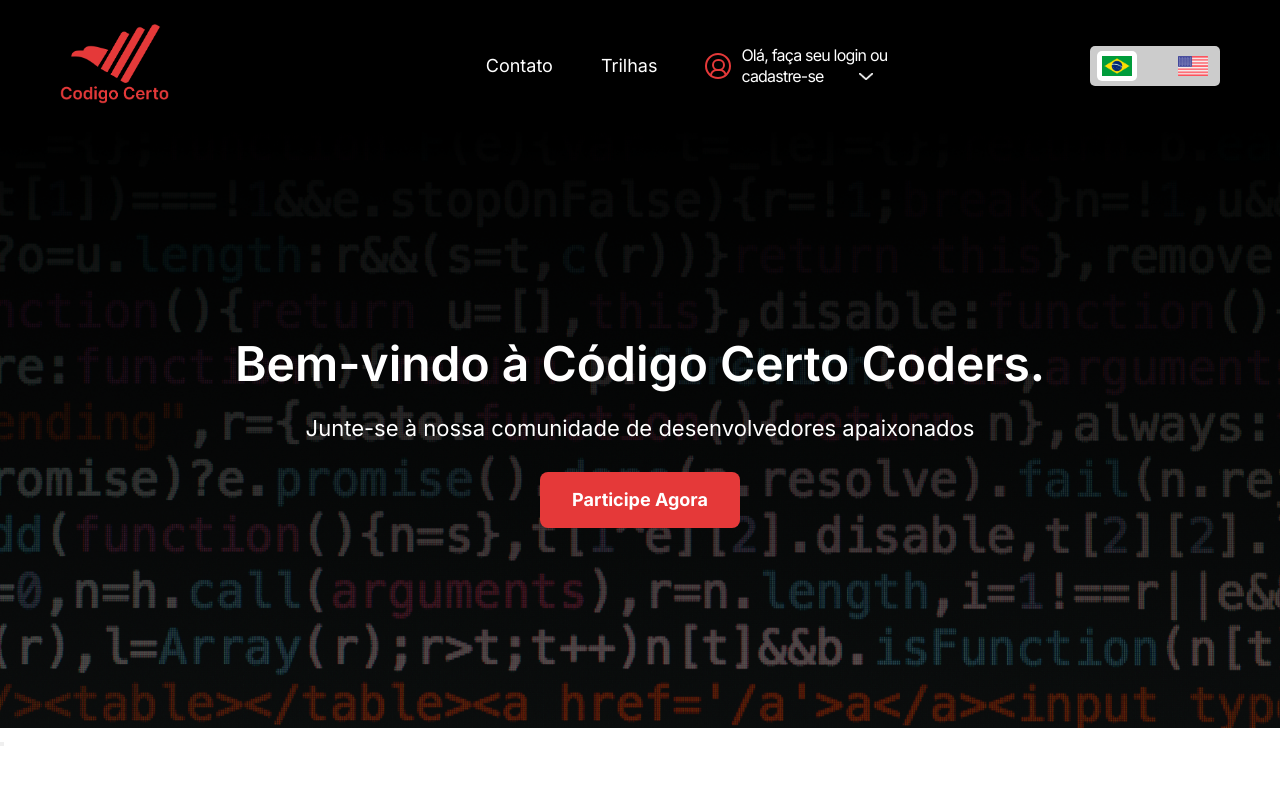
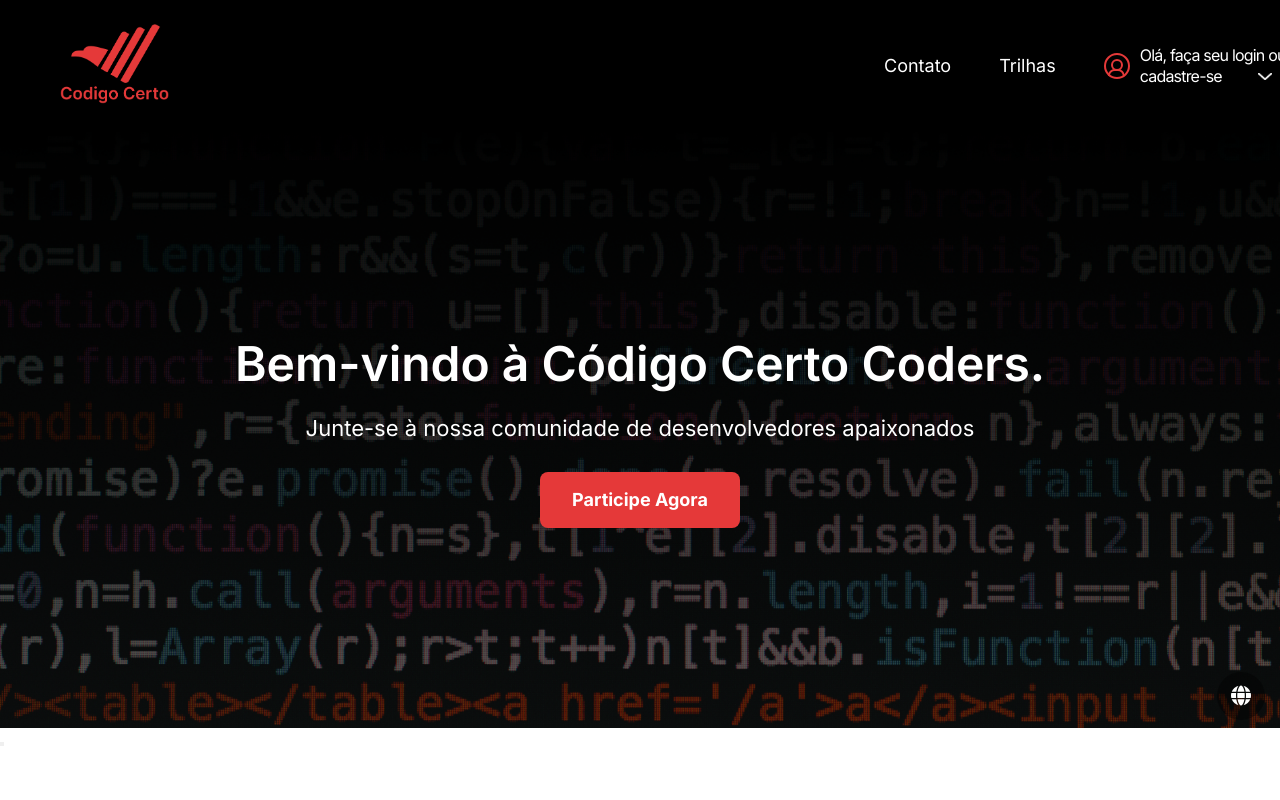
Before and after one commit to codigocerto/equipe08, a React (Vite) app in the folder frontend/: page / in a window 1280 px wide. Shown: the top 800 px of the page. Built offline with nearby package versions, Linux system fonts and the light colour scheme.

Commit message:
refactor(git): update translation button style

```diff
--- a/frontend/src/components/Header/index.tsx
+++ b/frontend/src/components/Header/index.tsx
@@ -89,9 +89,6 @@ const Header = () => {
           </Link>
           <Modal isOpen={openModal} onClose={handleCloseModal} />
         </S.NavBar>
-
-        <TranslationButton />
-
         {isMenuOpen ? (
           <S.CloseButton src={closeButton} onClick={handleMenuToggle} />
         ) : (
--- a/frontend/src/components/TranslationButton/index.tsx
+++ b/frontend/src/components/TranslationButton/index.tsx
@@ -1,25 +1,43 @@
+import { useState } from 'react';
 import { useTranslation } from 'react-i18next';
-import { Flag, SwitchContainer, SwitchInput, SwitchLabel } from './styles';
+import { FlagIcon, LanguageMenu, LanguageOption, SwitchButton, SwitchContainer } from './styles';
 import brazilFlag from '../../assets/images/brasil.jpg'
 import unitedStatesFlag from '../../assets/images/estados-unidos.png'
 
 function TranslationButton() {
   const { i18n } = useTranslation();
 
-  const toggleLanguage = () => {
-    const newLanguage = i18n.language === 'en' ? 'pt' : 'en';
-    i18n.changeLanguage(newLanguage);
-    localStorage.setItem('language', newLanguage);
+  const [menuOpen, setMenuOpen] = useState(false);
+
+  const toggleMenu = () => {
+    setMenuOpen(!menuOpen);
   };
+
+  const changeLanguage = (lng:string) => {
+    i18n.changeLanguage(lng);
+    localStorage.setItem('language', lng);
+    setMenuOpen(false);
+  };
+
 
   return (
     <SwitchContainer>
-      <SwitchInput type="checkbox" checked={i18n.language === 'en'} onChange={toggleLanguage} />
-      <SwitchLabel>
-        <Flag src={brazilFlag} alt="Bandeira do Brasil" title="Bandeira do Brasil" />
-        <Flag src={unitedStatesFlag} alt="Bandeira dos Estados Unidos" title="Bandeira dos Estados Unidos" />
-      </SwitchLabel>
-    </SwitchContainer>
+    <SwitchButton onClick={toggleMenu} menuOpen={menuOpen}>
+      <i className="fa fa-globe"></i>
+    </SwitchButton>
+    {menuOpen && (
+      <LanguageMenu>
+        <LanguageOption onClick={() => changeLanguage('en')}>
+          <FlagIcon src={unitedStatesFlag} alt="English" title="English"/>
+          English
+        </LanguageOption>
+        <LanguageOption onClick={() => changeLanguage('pt')}>
+          <FlagIcon src={brazilFlag} alt="Português" title="Português"/>
+          Português
+        </LanguageOption>
+      </LanguageMenu>
+    )}
+  </SwitchContainer>
   );
 }
 
--- /dev/null
+++ b/frontend/src/components/TranslationButton/interface.ts
@@ -0,0 +1,3 @@
+export interface SwitchButtonProps {
+    menuOpen: boolean;
+  }
--- a/frontend/src/components/TranslationButton/styles.ts
+++ b/frontend/src/components/TranslationButton/styles.ts
@@ -2,67 +2,78 @@ import styled from "styled-components";
 
 import { colors, breakpoints } from "../../styles";
 import { remCalc } from "../../utils/remCalc";
+import { SwitchButtonProps } from "./interface";
 
-export const SwitchContainer = styled.label`
+export const SwitchContainer = styled.div`
+  position: relative;
+`;
+
+export const SwitchButton = styled.button<SwitchButtonProps>`
+  position: fixed;
+  bottom: ${remCalc(80)};
+  right: ${remCalc(15)};
+  width: ${remCalc(48)};
+  height: ${remCalc(48)};
+  border: none;
+  cursor: pointer;
+  border-radius: 50%;
+  background-color: ${({ menuOpen }) => (menuOpen ? colors.red : 'rgba(0, 0, 0, 0.4)')};
+  color: white;
+  font-size: ${remCalc(20)};
   display: flex;
   align-items: center;
-  cursor: pointer;
+  justify-content: center;
+  z-index: 2;
+  transition: all 0.4s ease-in-out;
+
+  &:hover {
+      background-color: ${colors.red};
+  }
+
+  @media (max-width: ${breakpoints.desktop}) {
+    bottom: ${remCalc(70)};
+    right: ${remCalc(18)};
+    width: ${remCalc(30)};
+    height: ${remCalc(30)};
+    font-size: ${remCalc(18)};
+  }
 `;
 
-export const SwitchInput = styled.input`
-  opacity: 0;
-  position: absolute;
+export const LanguageMenu = styled.div`
+  position: fixed;
+  bottom: ${remCalc(132)};
+  right: ${remCalc(15)};
+  background-color: rgba(0, 0, 0, 0.4);
+  border-radius: ${remCalc(8)};
+  padding: ${remCalc(10)};
+  display: flex;
+  flex-direction: column;
+  width: ${remCalc(134)};
+  z-index: 2;
+
+  @media (max-width: ${breakpoints.desktop}) {
+    bottom: ${remCalc(102)};
+    right: ${remCalc(18)};
+  }
 `;
 
-export const SwitchLabel = styled.span`
-  background-color: ${colors.gray1};
-  border-radius: ${remCalc(5)};
+export const LanguageOption = styled.button`
+  background: none;
+  border: none;
+  color: white;
   display: flex;
   align-items: center;
-  justify-content: space-between;
-  width: ${remCalc(90)};
-  height: ${remCalc(34)};
-  padding: ${remCalc(20)} ${remCalc(12)};
-  position: relative;
-  transition: background-color 0.3s ease;
+  padding: ${remCalc(8)};
+  cursor: pointer;
+  border-radius: ${remCalc(5)};
 
-  @media (min-width: ${breakpoints.tablet}) {
-    width: ${remCalc(130)};
+  &:hover {
+    background-color: ${colors.red};
+    transition: all 0.5s ease;
   }
-
-  &:before {
-    content: '';
-    position: absolute;
-    width: ${remCalc(35)};
-    height: ${remCalc(25)};
-    border-radius: ${remCalc(5)};
-    top: ${remCalc(7.4)};
-    left: ${remCalc(7)};
-    background-color: ${colors.white};
-    transition: transform 0.3s ease;
-
-    @media (min-width: ${breakpoints.tablet}) {
-        width: ${remCalc(40)};
-        height: ${remCalc(30)};
-        top: ${remCalc(5)};
-    }
-  }
-
-  input:checked + &:before {
-    transform: translateX(${remCalc(41)});
-
-    @media (min-width: ${breakpoints.tablet}) {
-        transform: translateX(${remCalc(76)});
-    }
-  }
-
 `;
 
-export const Flag = styled.img`
-  width: ${remCalc(25)};
-  z-index: 1;
-
-  @media (min-width: ${breakpoints.tablet}) {
-    width: ${remCalc(30)};
-    }
+export const FlagIcon = styled.img`
+  width: ${remCalc(20)};
+  margin-right: ${remCalc(8)};
 `;
--- a/frontend/src/pages/Home/index.tsx
+++ b/frontend/src/pages/Home/index.tsx
@@ -1,4 +1,5 @@
 import Hero from "../../components/Hero";
+import TranslationButton from "../../components/TranslationButton";
 import ScrollButton from "../../components/ScrollButton";
 import InfosSection from "../../components/InfosSection";
 import PhraseSection from "../../components/PhraseSection";
@@ -9,6 +10,7 @@ const Home = () => {
   return (
     <div id="home">
       <Hero />
+      <TranslationButton />
       <ScrollButton />
       <InfosSection />
       <Trails />
```
